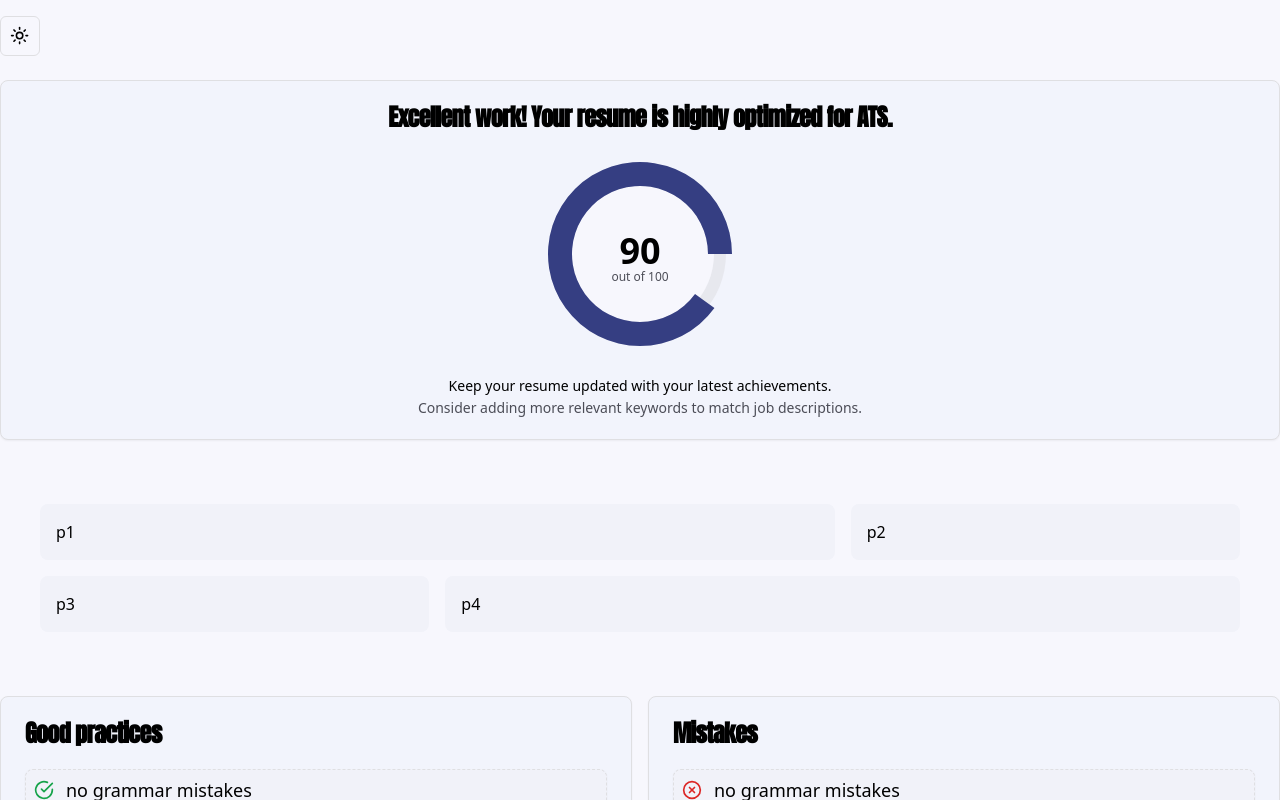
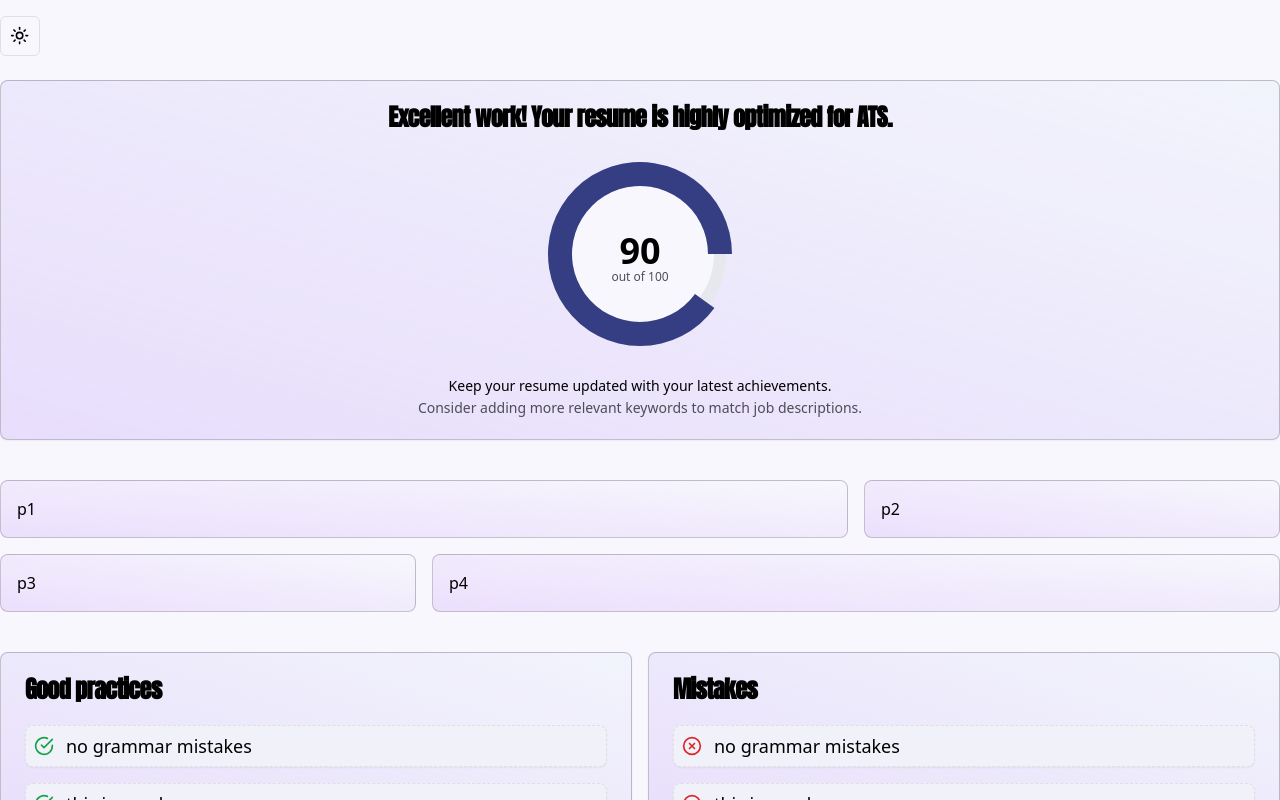
Before and after one commit to SachinD6/ats-checker, a Next.js app: page /test in a window 1280 px wide. Shown: the top 800 px of the page. Built offline with nearby package versions, Linux system fonts and the light colour scheme.

Commit message:
feat: improve cleanText function & some styling

```diff
--- a/components/resume-score/general-feedback.tsx
+++ b/components/resume-score/general-feedback.tsx
@@ -1,6 +1,6 @@
 export default function GeneralFeedback({ title }: { title: string }) {
   return (
-    <div className="p-4 bg-transparent bg-glass-gradient rounded-xl border shadow-md">
+    <div className="p-4  border-black/[0.2] bg-gradient-to-tr from-purple-400/20 to-transparent dark:border-white/[0.2] rounded-xl border shadow-md">
       <div className="p-4">
         <svg
           className="w-9 h-9 text-gray-300"
--- a/components/resume-score/ui/ats-score.tsx
+++ b/components/resume-score/ui/ats-score.tsx
@@ -86,7 +86,7 @@ export function ATSCORE({ score }: { score: number | string }) {
   const actionableTips = getActionableTips(Number(score));
 
   return (
-    <Card className="flex flex-col my-6">
+    <Card className="flex flex-col my-6 border border-black/[0.2] bg-gradient-to-tr from-purple-400/20 to-transparent dark:border-white/[0.2]">
       <CardHeader className="items-center pb-0">
         <CardTitle>{feedbackMessage}</CardTitle>
       </CardHeader>
--- a/components/resume-score/ui/card.tsx
+++ b/components/resume-score/ui/card.tsx
@@ -19,7 +19,7 @@ export function CardDemo({ className, title, items, iconType, ...props }: CardDe
         "weakness": <AlertTriangle className="text-orange-600 w-5 h-5" />
     }
   return (
-    <Card className={cn("min-w-[400px] dark:shadow-lg shadow-sm", className)} {...props}>
+    <Card className={cn("min-w-[400px] border border-black/[0.2] bg-gradient-to-tr from-purple-400/20 to-transparent dark:border-white/[0.2]", className)} {...props}>
       <CardHeader>
         <CardTitle>{title}</CardTitle>
       </CardHeader>
--- a/components/ui/layout-grid.tsx
+++ b/components/ui/layout-grid.tsx
@@ -13,7 +13,7 @@ export const LayoutGrid = ({ cards }: { cards: Card[] }) => {
 
 
   return (
-    <div className="w-full h-full p-10 grid grid-cols-1 md:grid-cols-3  max-w-7xl mx-auto gap-4 relative">
+    <div className="w-full h-full grid grid-cols-1 md:grid-cols-3 gap-4 relative my-10 ">
       {cards.map((card, i) => (
         <div key={i} className={cn(card.className, "")}>
           <motion.div
@@ -25,7 +25,7 @@ export const LayoutGrid = ({ cards }: { cards: Card[] }) => {
             layout
           >
             {/* {selected?.id === card.id && <SelectedCard selected={selected} />} */}
-            <div className="p-4 bg-primary-foreground dark:bg-muted rounded-lg">
+            <div className="p-4 border border-black/[0.2] bg-gradient-to-tr from-purple-400/20 to-transparent dark:border-white/[0.2] rounded-lg">
 
             {card.content}
             </div>
--- a/components/ui/upload.tsx
+++ b/components/ui/upload.tsx
@@ -58,7 +58,7 @@ const UploadForm = () => {
     {
       id: 1,
       content: <div>
-        <span className="text-lg font-semibo flex gap-2 font-semibold text-primary"><HashIcon className="h-5 w-5"/>Relevance</span>
+        <span className="text-lg font-semibold flex gap-2 "><HashIcon className="h-5 w-5"/>Relevance</span>
         <p>
         {result?.result.relevance}
         </p>
@@ -70,7 +70,7 @@ const UploadForm = () => {
       id: 2,
       content:
       <div>
-        <span className="text-lg font-semibold flex gap-2 items-center text-primary"><ClipboardIcon className="h-5 w-5"/>Grammar</span>
+        <span className="text-lg font-semibold flex gap-2 items-center"><ClipboardIcon className="h-5 w-5"/>Grammar</span>
         <p>
         {result?.result.suggestions.grammar}
       </p>
@@ -81,7 +81,7 @@ const UploadForm = () => {
     {
       id: 3,
       content: <div>
-        <span className="text-lg font-semibold flex gap-2 items-center text-primary"><TypeIcon className="h-5 w-5"/>Spelling</span>
+        <span className="text-lg font-semibold flex gap-2 items-center "><TypeIcon className="h-5 w-5"/>Spelling</span>
         <p>
         {result?.result.suggestions.spelling}
         </p>
@@ -92,7 +92,7 @@ const UploadForm = () => {
     {
       id: 4,
       content: <div>
-        <span className="text-lg font-semibold flex gap-2 items-center text-primary"><TextIcon className="h-5 w-5"/>Formatting</span>
+        <span className="text-lg font-semibold flex gap-2 items-center"><TextIcon className="h-5 w-5"/>Formatting</span>
         <p>
         {result?.result.suggestions.formatting}
         </p>
--- a/lib/utils.ts
+++ b/lib/utils.ts
@@ -12,14 +12,14 @@ const sectionKeywords = {
   personalInfo: ["email", "phone", "linkedin", "github", "contact", "address"],
   summary: ["summary", "objective", "professional summary", "career summary"],
   education: ["education", "academic background", "academic qualifications"],
-  workExperience: ["work experience", "employment history", "professional experience", "career history", "work history"],
-  skills: ["skills", "technical skills", "key skills", "core competencies"],
+  workExperience: ["experience", "work experience", "employment history", "professional experience", "career history", "work history"],
+  skills: ["skills", "technical skills", "key skills", "core competencies", "tools"],
   certifications: ["certifications", "licenses", "accreditations"],
   projects: ["projects", "portfolio", "case studies"],
   languages: ["languages", "language proficiency", "language skills"],
   awards: ["awards", "honors", "recognitions"],
   publications: ["publications", "research papers", "articles", "patents"],
-  volunteerExperience: ["volunteer experience", "community service", "volunteer work"],
+  volunteerExperience: ["volunteer experience", "community service", "volunteer work", "extracurricular"],
   professionalMemberships: ["professional memberships", "affiliations", "memberships"],
   interests: ["interests", "hobbies", "personal interests"],
   references: ["references", "referees"],
```
